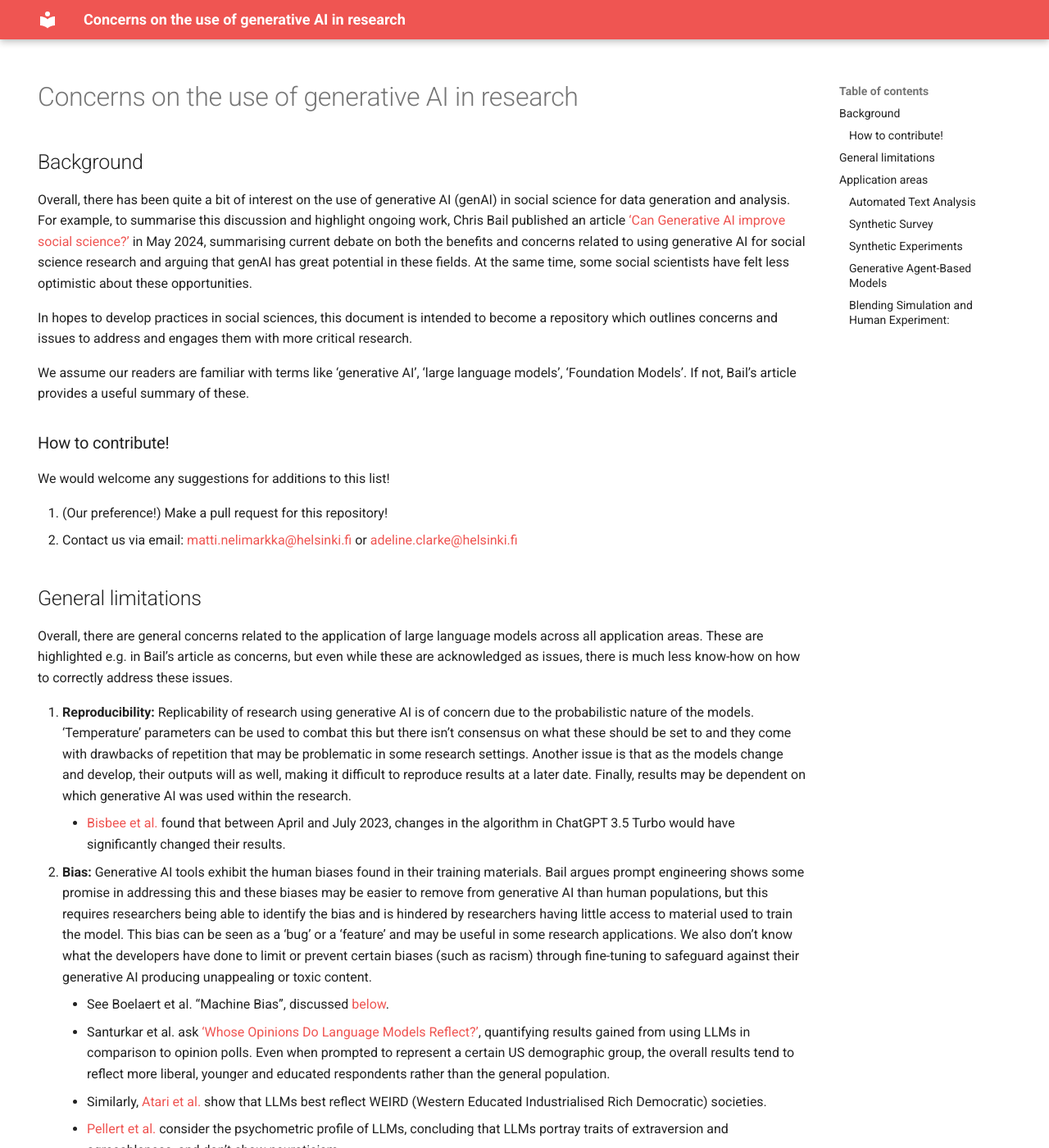
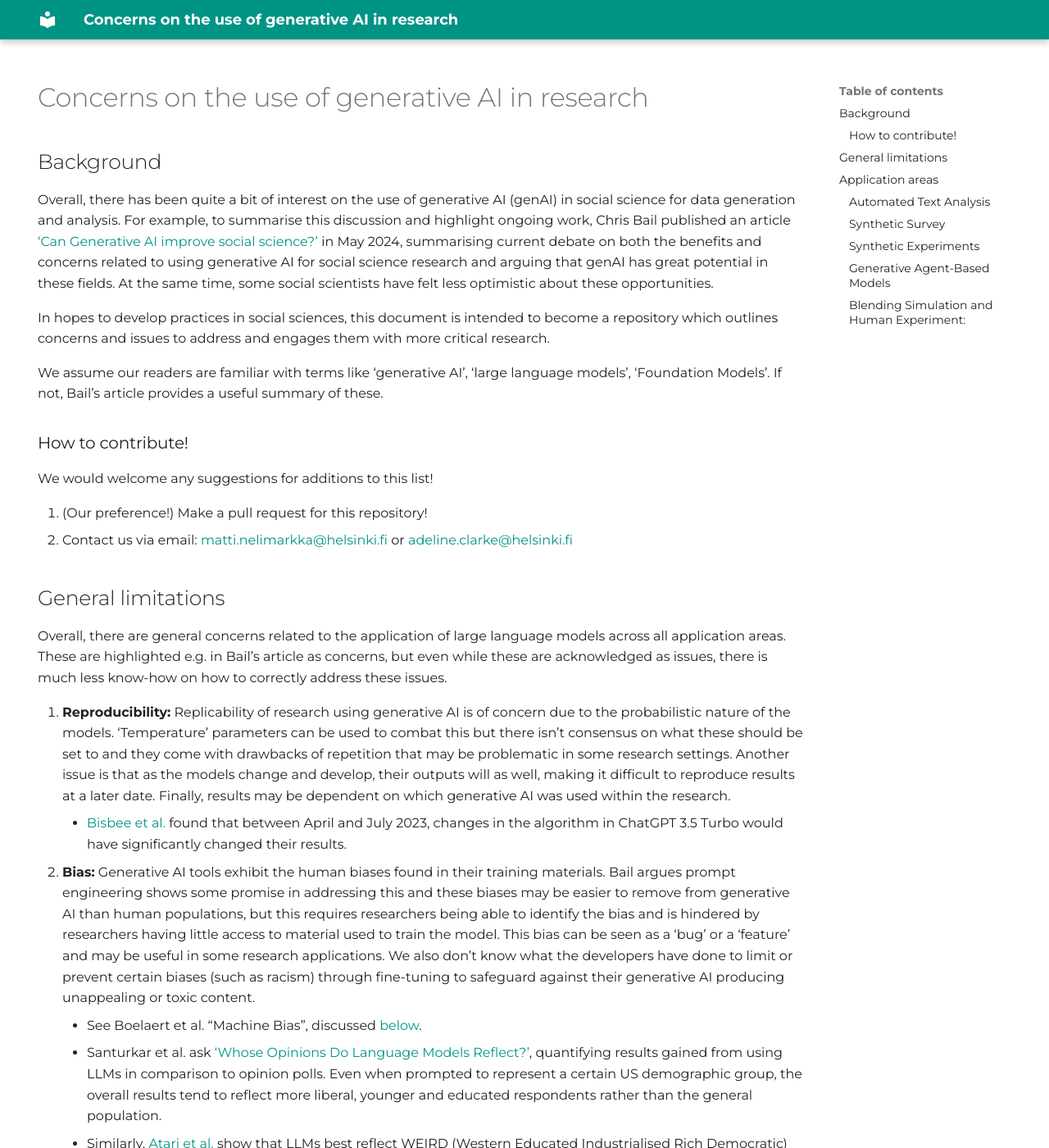
Before and after one commit to uh-dcm/genai-concerns, an MkDocs documentation site: the page built from docs/index.md, in a window 1280 px wide and 1400 px high. Shown: the whole window at 82% size. Built offline with MkDocs 1.6.1 and Material for MkDocs 9.7.7, drawn with Linux system fonts in a browser that asks for light colours.

Commit message:
Update mkdocs.yml

```diff
--- a/mkdocs.yml
+++ b/mkdocs.yml
@@ -4,7 +4,9 @@ theme:
   name: material
   custom_dir: overrides
   palette:
-    primary: red
+    primary: teal
+  font:
+    text: Montserrat
 
 extra_css:
   - stylesheets/extra.css
```
